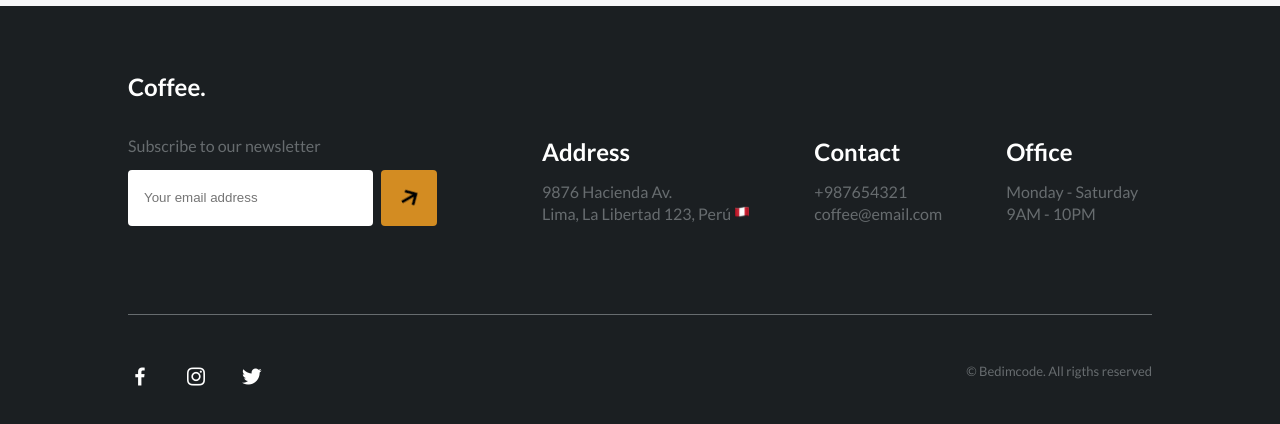
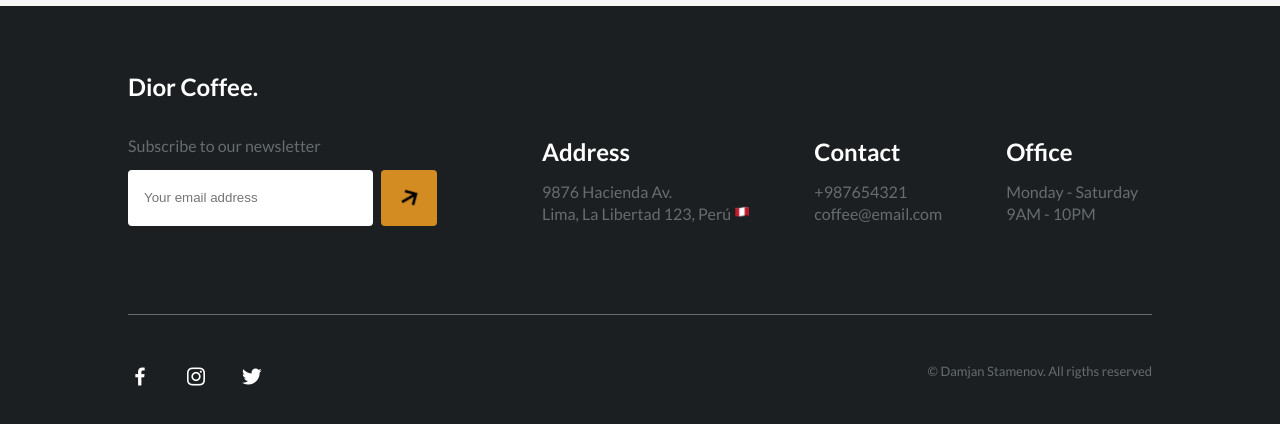
Before and after one commit to Damjan15/DiorCoffee, a plain HTML site: page index.html in a window 1280 px wide. Shown: the part 3974-4398 px from the top of the page. Drawn offline with nearby package versions, Linux system fonts and the light colour scheme.

Commit message:
made edits in the footer

```diff
--- a/index.html
+++ b/index.html
@@ -463,7 +463,7 @@
         <!--==================== FOOTER ====================-->
         <footer class="footer">
             <div class="footer__container container">
-                <h1 class="footer__title">Coffee.</h1>
+                <h1 class="footer__title">Dior Coffee.</h1>
 
                 <div class="footer__content grid">
                     <div class="footer__data">
@@ -525,7 +525,7 @@
                     </ul>
 
                     <span class="footer__copy">
-                        &#169; Bedimcode. All rigths reserved
+                        &#169; Damjan Stamenov. All rigths reserved
                     </span>
                 </div>
             </div>
```
